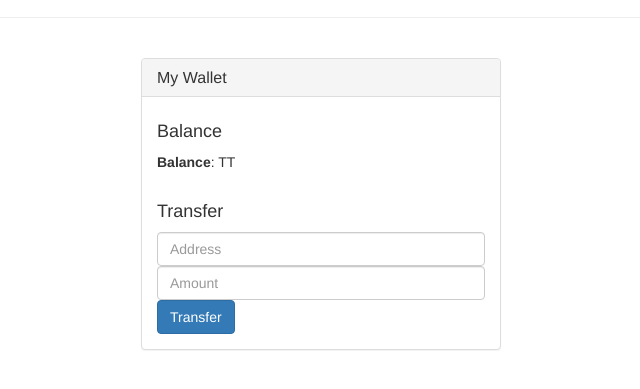
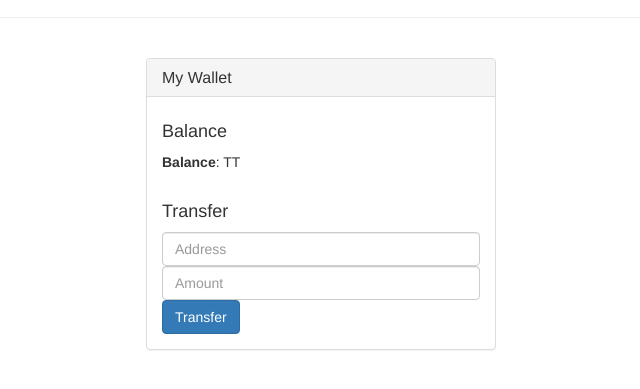
Before and after one commit to angelagilhotra/mytoken, a website: page src/index.html in a window 1280 px wide. Shown: the part 63-452 px from the top of the page, without its empty margins (319-959 px from the left). Drawn offline with nearby package versions, Linux system fonts and the light colour scheme; no server answers.

Commit message:
minor fix

```diff
--- a/src/index.html
+++ b/src/index.html
@@ -27,7 +27,6 @@
         </div>
       </div>
 
-      <div id="petsRow" class="row">
         <div class="col-sm-6 col-sm-push-3 col-md-4 col-md-push-4">
           <div class="panel panel-default">
             <div class="panel-heading">
@@ -42,7 +41,6 @@
               <button class="btn btn-primary" id="transferButton" type="button">Transfer</button>
             </div>
           </div>
-        </div>
       </div>
     </div>
 
```
Also changed, not shown: src/js/app.js (+0 -11 lines).
